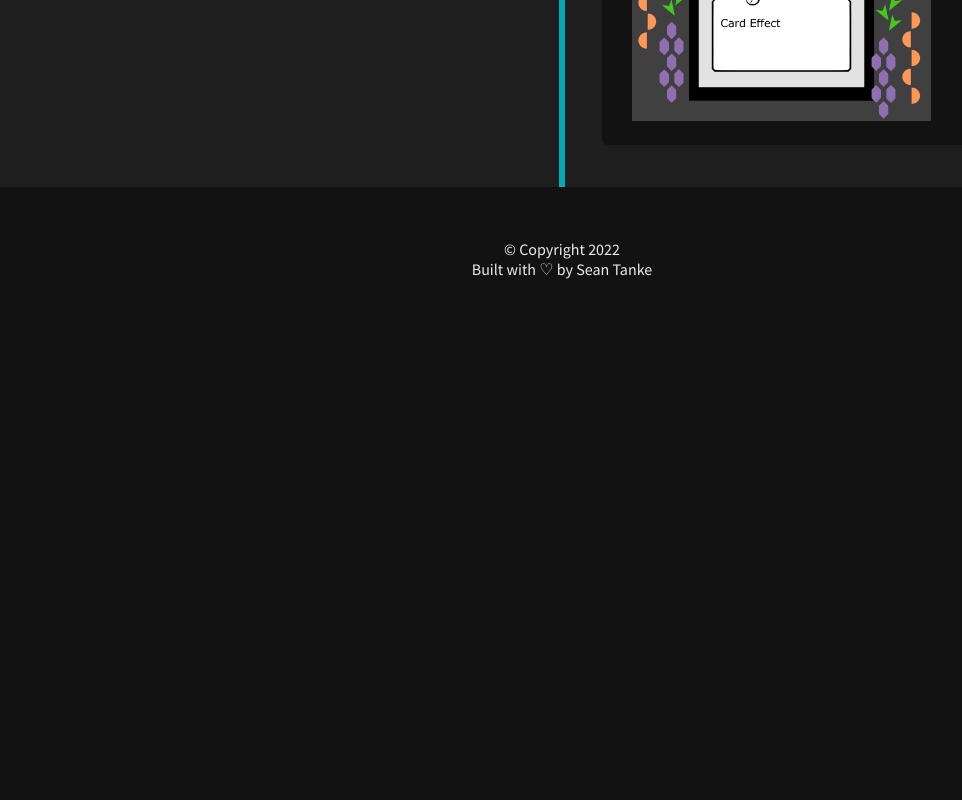
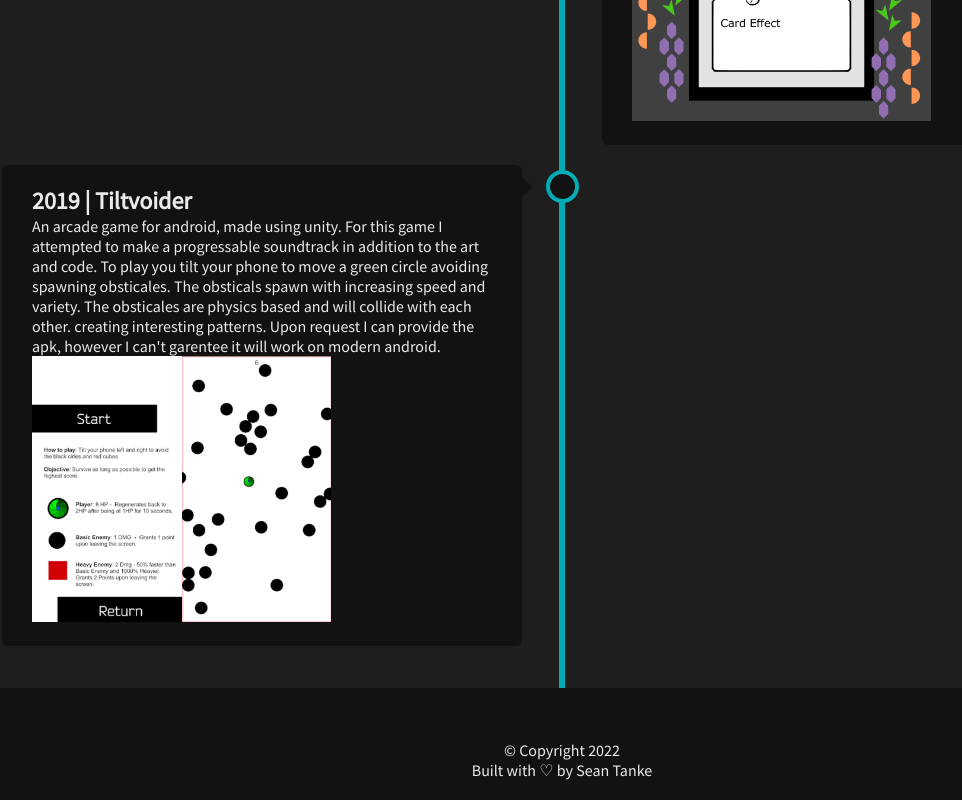
Before and after one commit to sctanke/sctanke.github.io, a plain HTML site: page index.html in a window 1280 px wide. Shown: the part 2405-3205 px from the top of the page, without its empty margins (78-1040 px from the left). Before the commit the page ends 2704 px from the top, so only its background shows below. Drawn offline with nearby package versions, Linux system fonts and the light colour scheme.

Commit message:
timeline box 3

```diff
--- a/index.html
+++ b/index.html
@@ -155,6 +155,17 @@
             </div>
              <img src="assets/images/Crab.jpg" alt="" loading="lazy" class="project-pic" />
           </div>
+        </div>
+        <div class="container left">
+          <div class="content">
+            <div class="text">
+              <h2>2019 | Tiltvoider</h2>
+              <p>An arcade game for android, made using unity. For this game I attempted to make a progressable soundtrack in addition to the art and code.
+                To play you tilt your phone to move a green circle avoiding spawning obsticales. The obsticals spawn with increasing speed and variety. The obsticales are physics based and will collide with each other.
+              creating interesting patterns. Upon request I can provide the apk, however I can't garentee it will work on modern android.</p>
+
+            </div>
+             <img src="assets/images/tiltvoider.webp" alt="" loading="lazy" class="project-pic" />
           </div>
         </div>
       </div>
```
Also changed, not shown: assets/images/tiltvoider.webp (added).
